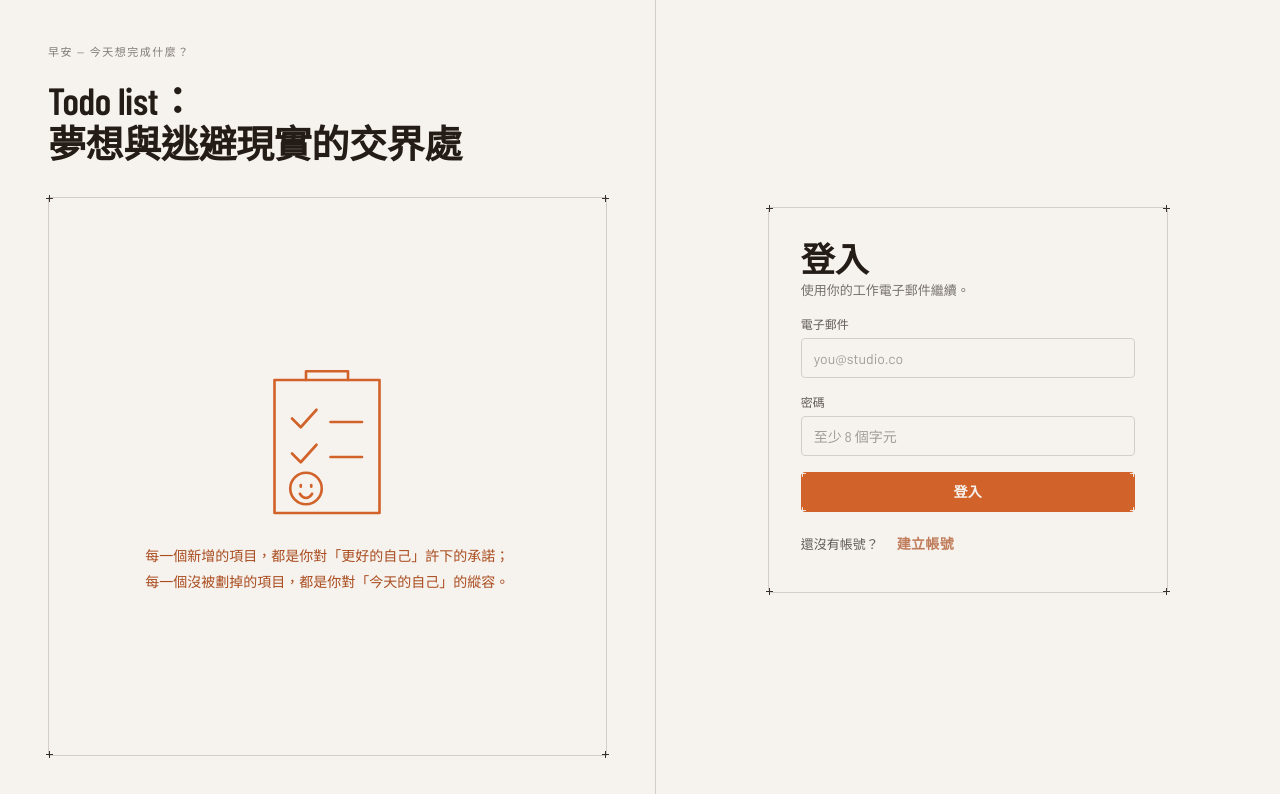
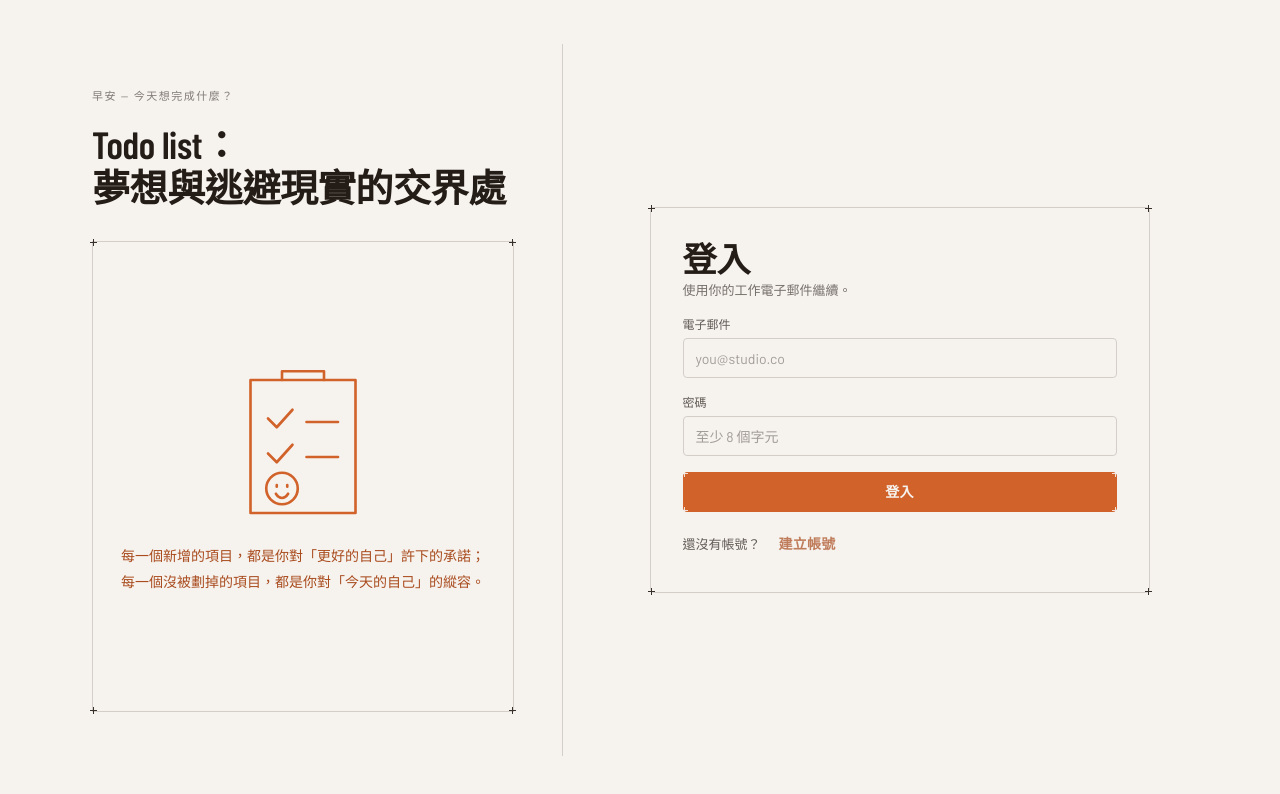
Before and after one commit to s094334/2026-08-03-todo-list-redesign, a React (Vite) app: page / in a window 1280 px wide. Shown: the top 794 px of the page. Built offline with nearby package versions, Linux system fonts and the light colour scheme.

Commit message:
fix: adjust AuthHero and AuthLayout width

```diff
--- a/src/common/AuthHero.jsx
+++ b/src/common/AuthHero.jsx
@@ -4,7 +4,7 @@ import { ClipboardIcon } from "./icons";
 /** 登入／註冊頁左側的介紹面板 */
 function AuthHero() {
   return (
-    <div className="relative flex flex-col border-b border-line px-6 py-10 lg:border-r lg:border-b-0 lg:px-12 lg:py-11">
+    <div className="relative flex flex-col border-b border-line px-6 py-10 lg:flex-1 lg:border-r lg:border-b-0 lg:px-12 lg:py-11">
       <div className="text-[11px] tracking-[0.14em] uppercase opacity-55">
         早安 — 今天想完成什麼？
       </div>
@@ -18,11 +18,11 @@ function AuthHero() {
         <BlueprintMarks />
         <div className="flex flex-col items-center gap-4 text-accent-600">
           <ClipboardIcon />
-          <figcaption className="text-center text-sm leading-[1.8] text-accent-700 text-pretty lg:whitespace-nowrap">
+          <p className="text-center text-sm leading-[1.8] text-accent-700 text-pretty lg:whitespace-nowrap">
             每一個新增的項目，都是你對「更好的自己」許下的承諾；
             <br />
             每一個沒被劃掉的項目，都是你對「今天的自己」的縱容。
-          </figcaption>
+          </p>
         </div>
       </figure>
     </div>
--- a/src/common/AuthLayout.jsx
+++ b/src/common/AuthLayout.jsx
@@ -7,11 +7,11 @@ import BlueprintMarks from "./BlueprintMarks";
  */
 function AuthLayout({ title, subtitle, children }) {
   return (
-    <div className="grid min-h-screen lg:grid-cols-[1.05fr_1fr]">
+    <div className="flex min-h-screen flex-col p-4 lg:flex-row lg:p-11">
       <AuthHero />
 
-      <div className="grid place-items-center px-6 py-10 lg:p-11">
-        <div className="relative flex w-[min(400px,100%)] flex-col gap-4 rounded-card border border-line p-8">
+      <div className="flex items-center justify-center px-6 py-10 lg:flex-2 lg:p-11">
+        <div className="relative flex w-[min(500px,100%)] flex-col gap-4 rounded-card border border-line p-8">
           <BlueprintMarks />
           <div>
             <h2 className="font-heading text-h2 leading-[1.1] font-semibold">{title}</h2>
```
